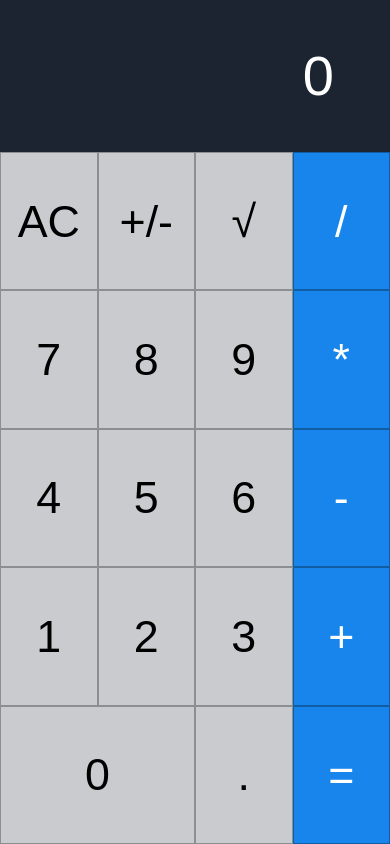
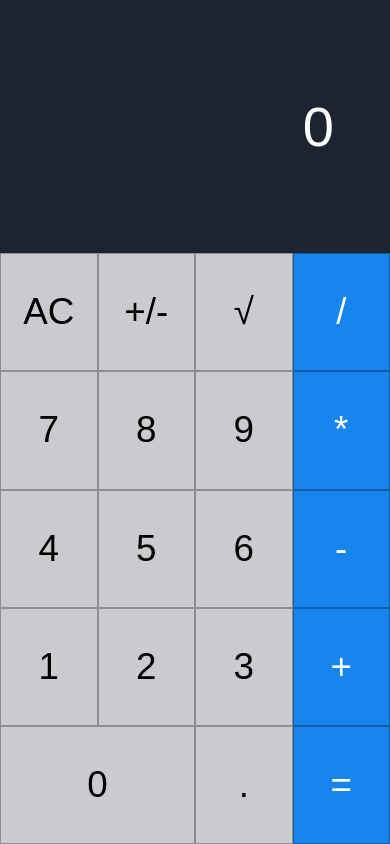
Before and after one commit to anubhavsinghdev/Basic-Calculator, a plain HTML site: page index.html in a window 390 px wide. Drawn offline with Linux system fonts and the light colour scheme.

Commit message:
modified:   style.css

```diff
--- a/style.css
+++ b/style.css
@@ -16,7 +16,7 @@ body {
 }
 
 .screen {
-    height: 18vh;
+    height: 22vh;
     width: 100vw;
 }
 
@@ -26,7 +26,7 @@ body {
     background-color: #CACBCE;
     width: 100vw;
     flex-wrap: wrap;
-    height: calc(100vh - 18vh);
+    height: calc(100vh - 22vh);
 }
 
 .orange {
@@ -70,7 +70,19 @@ body {
 }
 
 @media (max-width: 675px) {
-    .main{
+    .main {
         width: auto;
     }
+
+    .screen {
+        height: 30vh;
+    }
+
+    .buttons {
+        height: calc(100vh - 30vh);
+    }
+
+    .btn {
+        font-size: 2.3em;
+    }
 }
```
